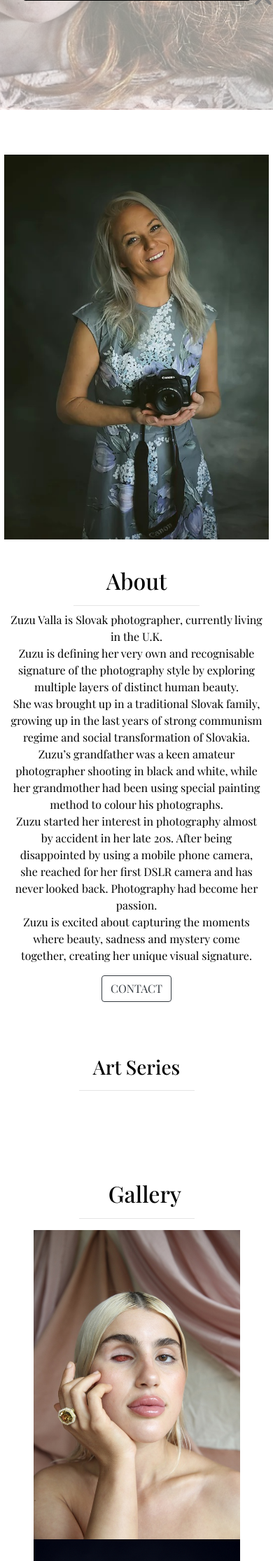
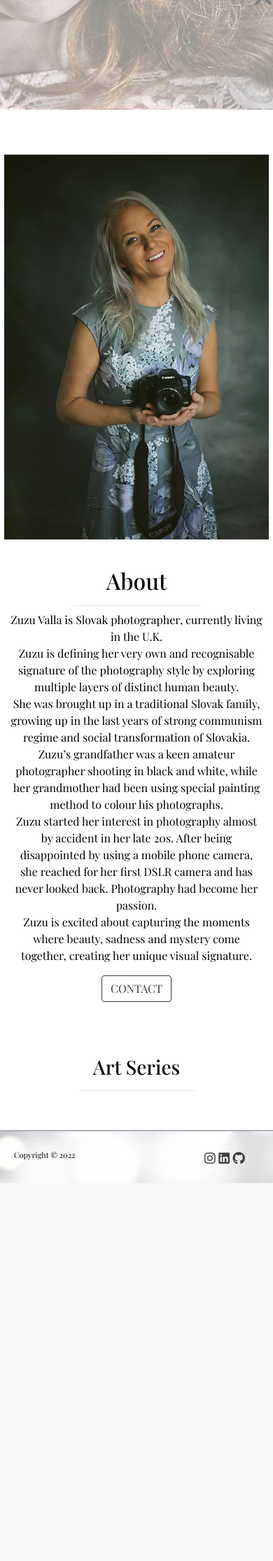
Before and after one commit to OndrejValla/Z-V-GALLERY, a Django app: page / in a window 390 px wide. Shown: the part 769-3000 px from the top of the page at 70% size. After the commit the page ends 2460 px from the top, so only its background shows below. Run offline with Django 3.2, Linux system fonts and the light colour scheme; data that the repository does not hold is empty; some libraries are stand-ins or nearby versions; some web fonts are replaced.

Commit message:
Home page Gallery hidden on the mobile screens

```diff
--- a/home/templates/home/index.html
+++ b/home/templates/home/index.html
@@ -5,19 +5,19 @@
 <!-- Home Page Menu -->
 <div id="home-page-menu" class="container pt-4 mb-5">
     <div id="color-overlay"></div>
-    <div class="row justify-content-center align-content-center ">
-        <a href="#home-artist" class="col-10 col-sm-6 home-page-button btn">Artist Info</a>
+    <div class="row justify-content-center">
+        <a href="#home-artist" class="col-10 col-sm-6 home-page-button btn">About</a>
     </div>
-    <div class="row justify-content-center align-content-center ">
+    <div class="row justify-content-center">
         <a href="#home-art-series" class="col-10 col-sm-6 home-page-button btn">Art Series</a>
     </div>
-    <div class="row justify-content-center align-content-center">
+    <div id="gallery-btn" class="row justify-content-center">
         <a href="#home-gallery-anchor" class="col-10 col-sm-6 home-page-button btn">Gallery</a>
     </div>
-    <div class="row justify-content-center align-content-center">
+    <div class="row justify-content-center">
         <a href="{% url 'contact' %}" class="col-10 col-sm-6 home-page-button btn">Contact Us</a>
     </div>
-    <div class="row justify-content-center align-content-center ">
+    <div class="row justify-content-center">
         <a href="{% url 'products' %}" class="col-10 col-sm-6 home-page-button btn">Shop</a>
     </div>
 </div>
@@ -115,53 +115,48 @@
     {% endfor %}
 </div>
 <!-- Gallery -->
-<a id="home-gallery-anchor mt-5"></a>
-<div class="container mt-5">
+<div class="container mt-5 d-none d-md-block">
+    <a id="home-gallery-anchor"></a>
     <div class="row">
         <div class="col-6 offset-3 mt-5 mb-2 text-center">
             <h2 class="pl-4 mt-4">Gallery</h2>
             <hr class="w-100 mb-2">
         </div>
     </div>
-</div>
-<div class="container mb-3">
-    <div class="row">
-        <div class="col-10 offset-1 col-md-4 img-fluid m-auto home-gallery">
+    <div class="row mb-5">
+        <div class="col-md-4 img-fluid home-gallery">
             <img src="{{ MEDIA_URL }}home-gallery-1.png" alt="Image from Zuzu Valla's Gallery">
         </div>
-        <div class="col-10 offset-1 col-md-4 img-fluid m-auto home-gallery">
+        <div class="col-md-4 img-fluid home-gallery">
             <img src="{{ MEDIA_URL }}home-gallery-11.png" alt="Image from Zuzu Valla's Gallery">
         </div>
-        <div class="col-10 offset-1 col-md-4 img-fluid m-auto home-gallery">
+        <div class="col-md-4 img-fluid home-gallery">
             <img src="{{ MEDIA_URL }}home-gallery-9.png" alt="Image from Zuzu Valla's Gallery">
         </div>
-        <div class="col-10 offset-1 col-md-4 img-fluid m-auto home-gallery">
+        <div class="col-md-4 img-fluid home-gallery">
             <img src="{{ MEDIA_URL }}home-gallery-3.png" alt="Image from Zuzu Valla's Gallery">
         </div>
-        <div class="col-10 offset-1 col-md-4 img-fluid m-auto home-gallery">
+        <div class="col-md-4 img-fluid home-gallery">
             <img src="{{ MEDIA_URL }}home-gallery-4.png" alt="Image from Zuzu Valla's Gallery">
         </div>
-        <div class="col-10 offset-1 col-md-4 img-fluid m-auto home-gallery">
+        <div class="col-md-4 img-fluid home-gallery">
             <img src="{{ MEDIA_URL }}home-gallery-13.png" alt="Image from Zuzu Valla's Gallery">
         </div>
-        <div class="col-10 offset-1 col-md-4 img-fluid m-auto home-gallery">
+        <div class="col-md-4 img-fluid home-gallery">
             <img src="{{ MEDIA_URL }}home-gallery-17.png" alt="Image from Zuzu Valla's Gallery">
         </div>
-        <div class="col-10 offset-1 col-md-4 img-fluid m-auto home-gallery">
+        <div class="col-md-4 img-fluid home-gallery">
             <img src="{{ MEDIA_URL }}home-gallery-20.png" alt="Image from Zuzu Valla's Gallery">
         </div>
-        <div class="col-10 offset-1 col-md-4 img-fluid m-auto home-gallery">
+        <div class="col-md-4 img-fluid home-gallery">
             <img src="{{ MEDIA_URL }}home-gallery-22.png" alt="Image from Zuzu Valla's Gallery">
-        </div>
-        <div class="col-10 offset-1 col-md-4 img-fluid m-auto home-gallery d-block d-md-none">
-            <img src="{{ MEDIA_URL }}home-gallery-15.png" alt="Image from Zuzu Valla's Gallery">
         </div>
     </div>
 </div>
 <!-- Back to the Top button -->
 <div class="to-top-button">
     <a class="to-top-button-link">
-        <i class="fas fa-angle-double-up" title="Back To Top"></i>
+        <i class="fas fa-angle-double-up" title="Back to the Top"></i>
     </a>
 </div>
 {% endblock %}
--- a/static/css/base.css
+++ b/static/css/base.css
@@ -94,6 +94,14 @@ body {
     .home-page-button {
         margin-top: 10%;
     }
+
+    #gallery-btn {
+        visibility: hidden;
+    }
+
+    #home-page-menu {
+        padding-top: 15px !important;
+    }
 }
 
 @media (min-width: 767px) {
@@ -170,20 +178,17 @@ body {
 /*-- Gallery --*/
 .home-gallery img {
     width: 100%;
-    display: inline-block !important;
     margin-top: 25px;
-    object-fit: cover;
+    transition: filter .5s ease-in-out;
+    -webkit-filter: grayscale(0%);
+    filter: grayscale(0%);
 }
 
-@media (max-width: 767px) {
-    .home-gallery img {
-        padding: 0;
-        margin: 0;
-        overflow: hidden;
-        max-width: 100vw;
-        max-height: 100vh;
-    }
+.home-gallery img:hover {
+    -webkit-filter: grayscale(100%);
+    filter: grayscale(100%);
 }
+
 
 /*-- Reviews --*/
 .review-form,
```
Also changed, not shown: reviews/templates/reviews/includes/reviews.html (+14 -0 lines), media/home-gallery-15.png (deleted).
